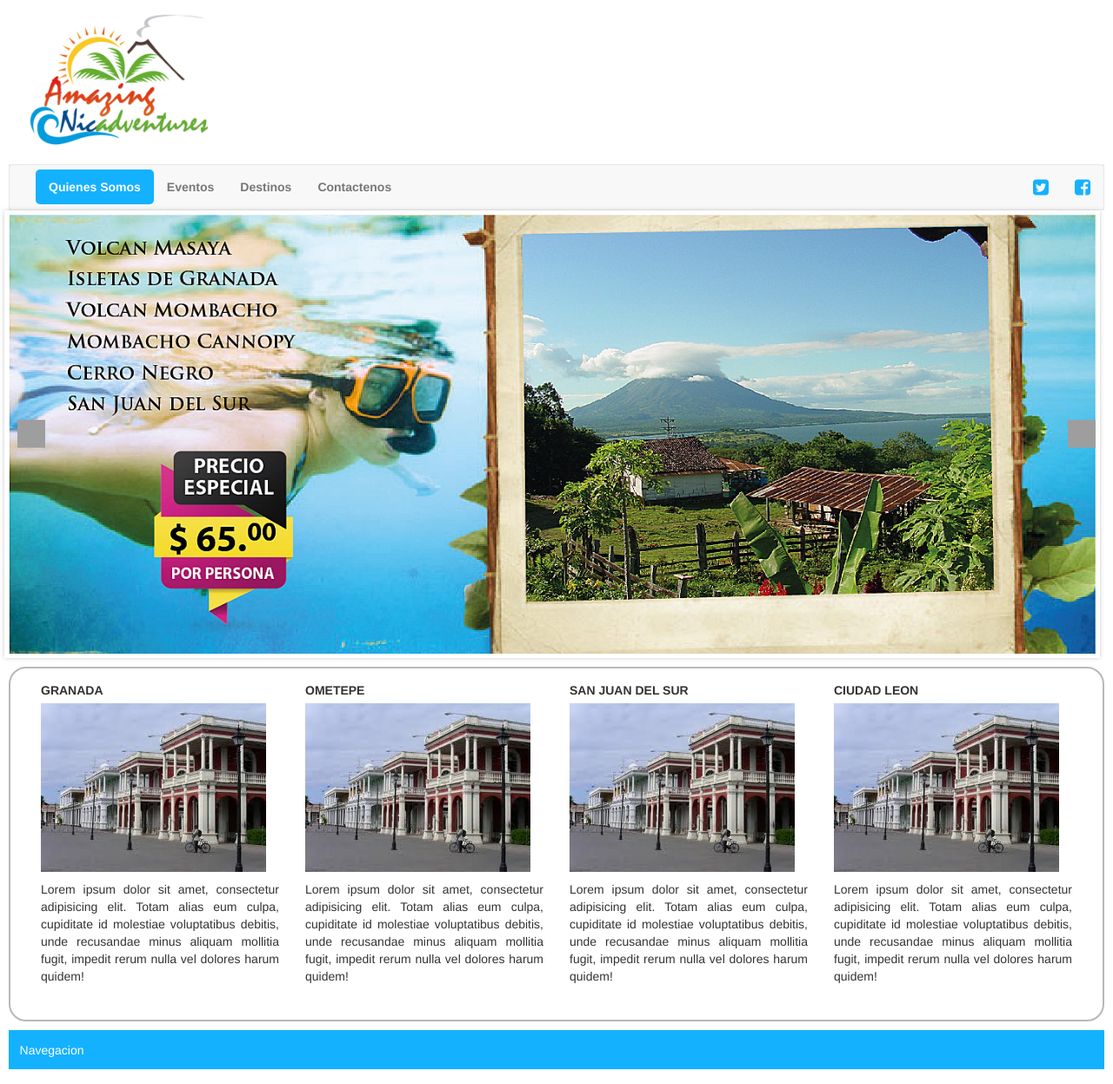
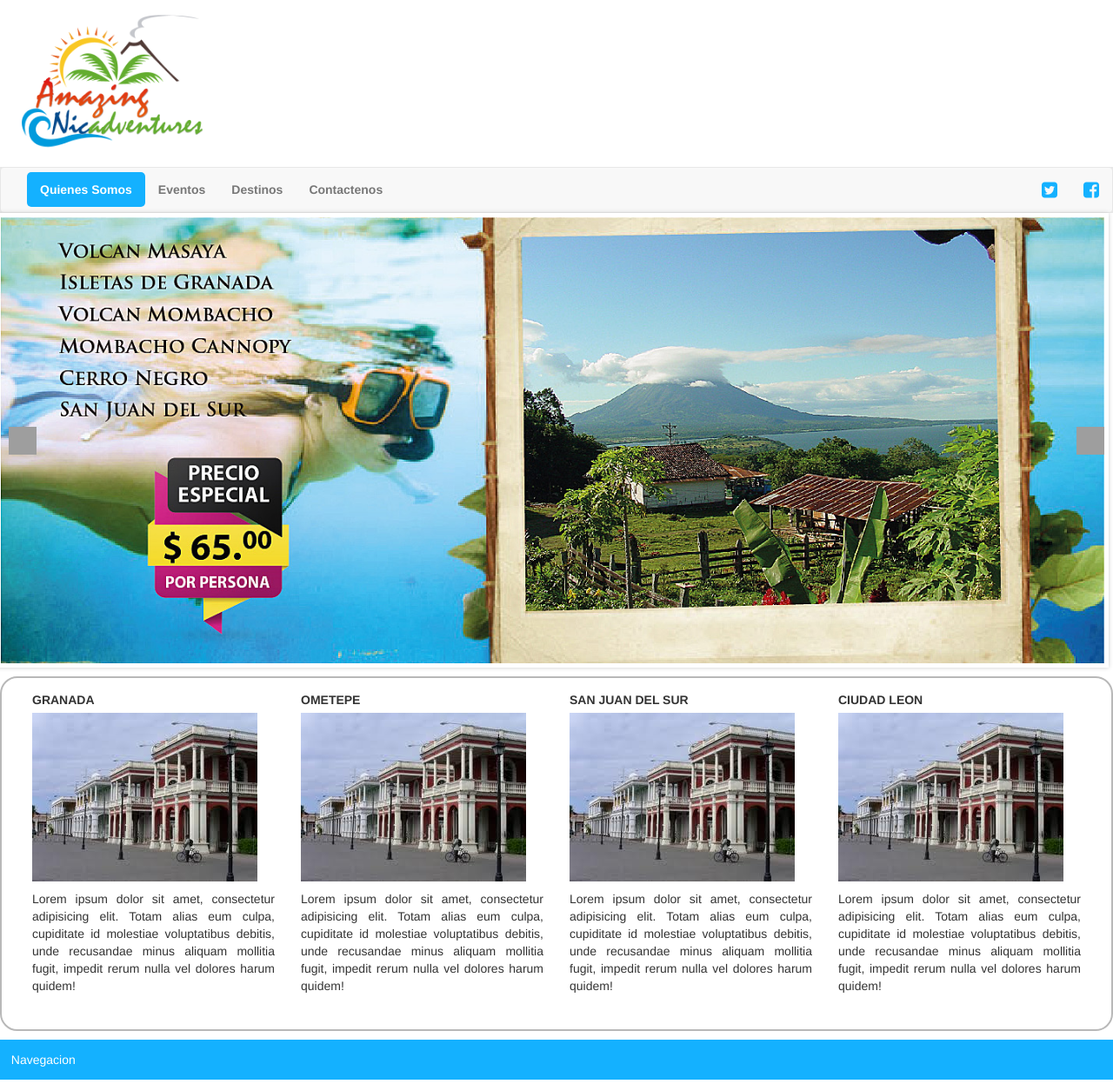
Before and after one commit to efrenps/NicAdventures, a PHP site: page / in a window 1280 px wide. Shown: the whole page at 87% size. Run offline with PHP 8.4, Linux system fonts and the light colour scheme; some libraries are stand-ins or nearby versions; grey boxes are pictures that could not be loaded.

Commit message:
fix width body

```diff
--- a/css/site.css
+++ b/css/site.css
@@ -1,6 +1,9 @@
 body{
-	margin-left: 10px;
-	margin-right: 10px;
+	max-width: 1420px;
+	margin-left:auto;
+        margin-right:auto;
+	/*margin-left: 10px;
+	margin-right: 10px;*/
 }
 
 #navegacion-top{
--- a/index.php
+++ b/index.php
@@ -2,7 +2,7 @@
 <html lang="en">
 <head>
 	<meta charset="UTF-8">
-	<title>Amazing NicAdventures</title>
+	<title>Amazing Nicadventures</title>
 	<link rel="stylesheet" type="text/css" href="packages/awesome/css/font-awesome.min.css">
 	<link rel="stylesheet" type="text/css" href="packages/bootstrap/css/bootstrap.min.css">
 	<link rel="stylesheet" type="text/css" href="packages/bootstrap/css/summernote.css">
```
